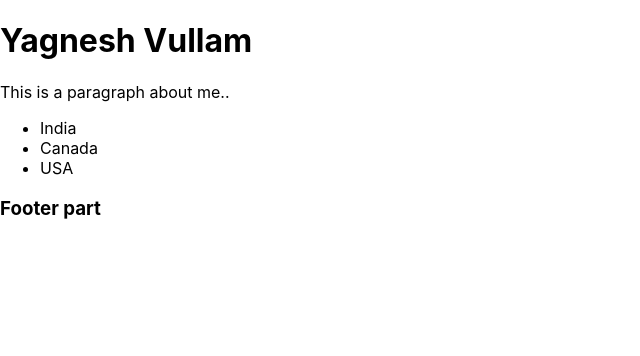
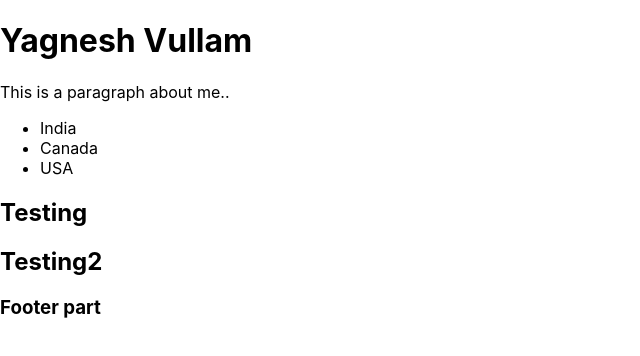
Before and after one commit to yagnesh971/practice, a React (Create React App) app: page / in a window 1280 px wide. Shown: the top 356 px of the page, without its empty margins (0-640 px from the left). Built offline with nearby package versions, Linux system fonts and the light colour scheme.

Commit message:
added main footer nav n components folder

```diff
--- /dev/null
+++ b/src/Components/MainContent.js
@@ -0,0 +1,11 @@
+import React from 'react';
+function MainContent() {
+    return (
+        <div>
+            <main>
+                <h2>Testing2</h2>
+            </main>
+        </div>
+    )
+}
+export default MainContent;
--- a/src/MyInfo.js
+++ b/src/Components/MyInfo.js
@@ -1,5 +1,7 @@
 import React from 'react';
 import Footer from './Footer';
+import NavBar from './NavBar';
+import MainContent from './MainContent';
 function MyInfo() {
     return (
         <div>
@@ -10,6 +12,8 @@ function MyInfo() {
                 <li>Canada</li>
                 <li>USA</li>
             </ul>
+            <NavBar />
+            <MainContent />
             <Footer />
         </div>
     )
--- /dev/null
+++ b/src/Components/NavBar.js
@@ -0,0 +1,11 @@
+import React from 'react';
+function NavBar() {
+    return (
+        <div>
+            <nav>
+                <h1>Testing</h1>
+            </nav>
+        </div>
+    )
+}
+export default NavBar;
--- a/src/index.js
+++ b/src/index.js
@@ -2,7 +2,7 @@ import React from 'react';
 import ReactDOM from 'react-dom';
 import './index.css';
 import * as serviceWorker from './serviceWorker';
-import MyInfo from "./MyInfo";
+import MyInfo from "./Components/MyInfo";
 
 class Test extends React.Component {
   render() {
```
Also changed, not shown: src/Components/Footer.js (renamed from src/Footer.js).
